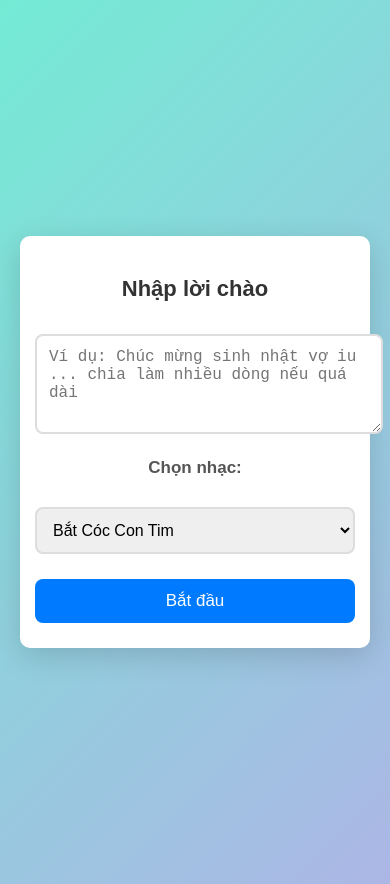
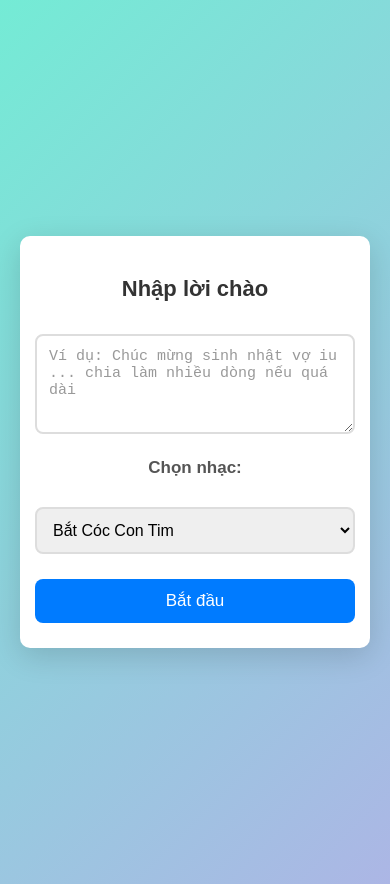
Before and after one commit to ngocdo1307/ngocdo, a plain HTML site: page bantim7.html in a window 390 px wide. Drawn offline with Linux system fonts and the light colour scheme; no server answers.

Commit message:
Update bantim7.html

```diff
--- a/bantim7.html
+++ b/bantim7.html
@@ -84,10 +84,34 @@
         font-size: 22px;
       }
 
-      textarea, select {
-        font-size: 16px;
-        padding: 12px;
-      }
+      textarea {
+  width: 100%;
+  padding: 12px;
+  font-size: 16px;
+  border: 2px solid #ddd;
+  border-radius: 8px;
+  resize: vertical;
+  outline: none;
+  box-sizing: border-box;
+  margin: 12px auto 0 auto;
+  text-align: left;
+  overflow-wrap: break-word;
+}
+
+textarea::placeholder {
+  font-size: 15px;
+  color: #999;
+  word-break: break-word;
+}
+
+select {
+  width: 100%;
+  padding: 12px;
+  font-size: 16px;
+  border-radius: 8px;
+  box-sizing: border-box;
+}
+
 
       button {
         font-size: 17px;
```
